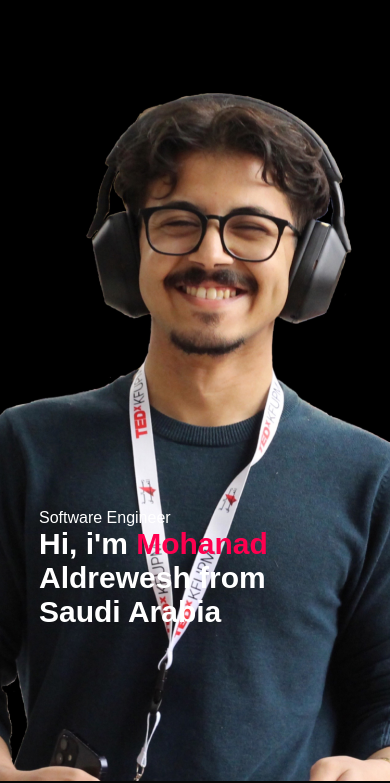
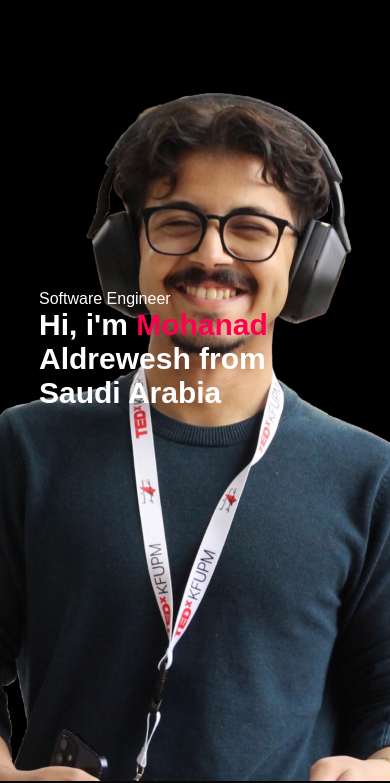
Before and after one commit to MQHANAD/Portfolio, a plain HTML site: page index.html in a window 390 px wide. Shown: the part 63-846 px from the top of the page. Drawn offline with Linux system fonts and the light colour scheme.

Commit message:
Update style.css

```diff
--- a/style.css
+++ b/style.css
@@ -306,7 +306,7 @@ nav .fa-solid{
         background-image:url("images/phonescreen.png") ;
     }
     .header-text{
-        margin-top: 170%;
+        margin-top: 100%;
         font-size: 16px;
     }
     .header-text h1{
```
